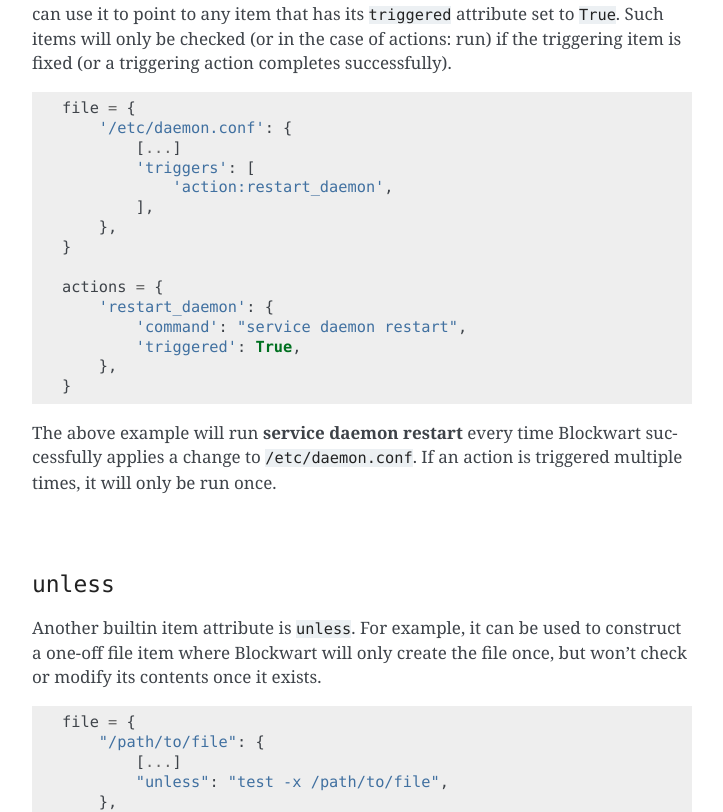
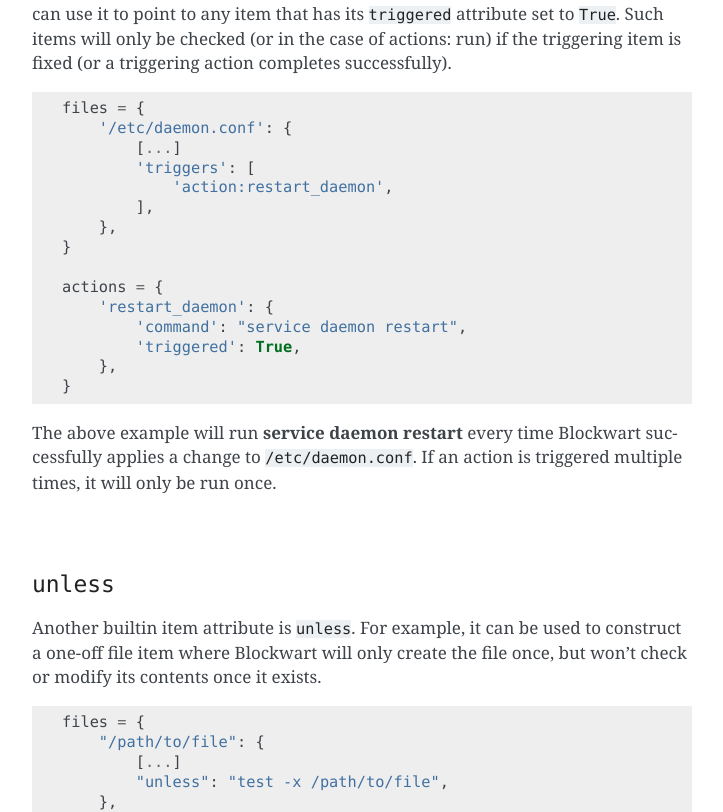
Before and after one commit to bundlewrap/bundlewrap, a Sphinx documentation site: the page built from doc/bundles.rst, in a window 1280 px wide and 1400 px high, scrolled down 2775 px. Shown: the part 161-973 px from the top of the window, without its empty margins (388-1111 px from the left). Built offline with Sphinx 7.4.7, drawn with Linux system fonts in a browser that asks for light colours.

Commit message:
fix item attributes names
thanks @ingobecker (#103)

```diff
--- a/doc/bundles.rst
+++ b/doc/bundles.rst
@@ -142,7 +142,7 @@ In some scenarios, you may want to execute an :ref:`action <item_action>` only w
 
 .. code-block:: python
 
-	file = {
+	files = {
 	    '/etc/daemon.conf': {
 	        [...]
 	        'triggers': [
@@ -171,7 +171,7 @@ Another builtin item attribute is ``unless``. For example, it can be used to con
 
 .. code-block:: python
 
-	file = {
+	files = {
 	    "/path/to/file": {
 	        [...]
 	        "unless": "test -x /path/to/file",
```
